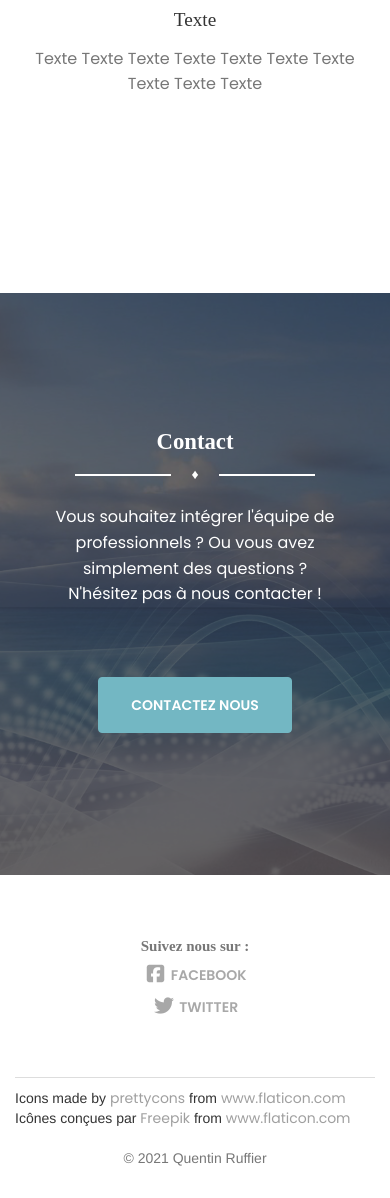
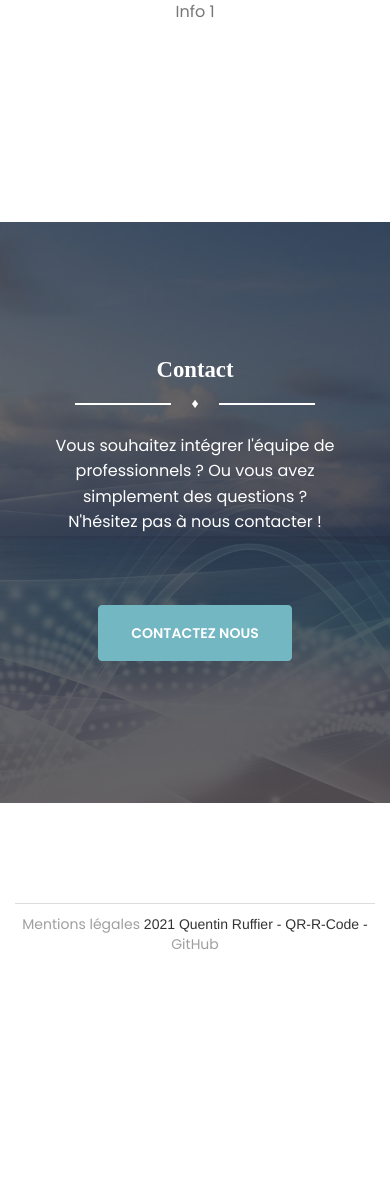
Before and after one commit to Q-R-Code/Atelier_de_soi, a Django app: page / in a window 390 px wide. Shown: the part 4903-6101 px from the top of the page. After the commit the page ends 5852 px from the top, so only its background shows below. Run offline with Django 3.2, Linux system fonts and the light colour scheme; some libraries are stand-ins or nearby versions; some web fonts are replaced.

Commit message:
MAJ Templates

```diff
--- a/atelier_de_soi/atelier_de_soi_app/urls.py
+++ b/atelier_de_soi/atelier_de_soi_app/urls.py
@@ -14,22 +14,23 @@
     2. Add a URL to urlpatterns:  path('blog/', include('blog.urls'))
 """
 from django.conf import settings
-from django.conf.urls import url, include
+from django.conf.urls import include
 from django.contrib import admin
+from django.urls import path
 
 from main import views
 
 urlpatterns = [
-    url(r'^$', views.index, name='home'),
-    url(r'^main/', include('main.urls', namespace='main')),
-    url(r'^blog/', include('blog.urls', namespace='blog')),
-    url(r'^compte/', include('account.urls', namespace='account')),
-    url(r'^admin/', admin.site.urls),
+    path(r'', views.index, name='home'),
+    path(r'accueil/', include('main.urls', namespace='main')),
+    path(r'blog/', include('blog.urls', namespace='blog')),
+    path(r'compte/', include('account.urls', namespace='account')),
+    path(r'admin/', admin.site.urls),
 ]
 
 if settings.DEBUG:
     import debug_toolbar
 
     urlpatterns = [
-                      url(r'^__debug__/', include(debug_toolbar.urls)),
+                      path(r'__debug__/', include(debug_toolbar.urls)),
                   ] + urlpatterns
--- a/atelier_de_soi/blog/models.py
+++ b/atelier_de_soi/blog/models.py
@@ -1,6 +1,7 @@
 from django.db import models
 from django.contrib.auth import get_user_model
 from django.template.defaultfilters import slugify
+from django.urls import reverse
 
 User = get_user_model()
 
@@ -27,6 +28,9 @@
 
         super().save(*args, **kwargs)
 
+    def get_absolute_url(self):
+        return reverse("blog:blog_home")
+
     @property
     def author_or_default(self):
         return self.author.username if self.author else "L'auteur inconnu"
--- a/atelier_de_soi/blog/urls.py
+++ b/atelier_de_soi/blog/urls.py
@@ -1,11 +1,13 @@
-from django.conf.urls import url
-from . import views
-from .views import BlogHome
+from django.urls import path
+
+from .views import BlogHome, BlogPostCreate, BlogPostDetail
 
 app_name = 'blog'
 
 
 urlpatterns = [
-    url('', BlogHome.as_view(), name='blog_home'),
+    path('', BlogHome.as_view(), name='blog_home'),
+    path('create/', BlogPostCreate.as_view(), name='create'),
+    path('<str:slug>/', BlogPostDetail.as_view(), name="post"),
 
 ]
--- a/atelier_de_soi/main/static/main/css/gaia.css
+++ b/atelier_de_soi/main/static/main/css/gaia.css
@@ -245,7 +245,7 @@
   color: #9bf0ff;
 }
 .separator-danger:before, .separator-danger:after {
-  border-color: #73b7c3;
+  border-color: #9bf0ff;
 }
 
 p.description {
@@ -1892,6 +1892,8 @@
   -ms-transition: all 370ms cubic-bezier(0.34, 1.61, 0.7, 1);
   transition: all 370ms cubic-bezier(0.34, 1.61, 0.7, 1);
 }
+
+}
 .card:not(.card-plain):not(.card-price):hover {
   -webkit-transform: scale(1.03);
   -moz-transform: scale(1.03);
@@ -1945,6 +1947,7 @@
 .card .description {
   font-size: 13px;
 }
+
 
 .card-member {
   display: block;
--- a/atelier_de_soi/main/templates/main/base.html
+++ b/atelier_de_soi/main/templates/main/base.html
@@ -100,52 +100,13 @@
 
 
 <footer class="footer footer-big footer-color-white" data-color="black">
-    <div class="container">
-        <div class="row">
-            <div class="col-md-2 col-sm-3">
-
-            </div>
-            <div class="col-md-2 col-sm-3">
-
-            </div>
-            <div class="col-md-3 col-md-offset-1 col-sm-3">
-                <div class="info">
-
-                </div>
+    <div class="container text-center">
+        <hr>
+        <a href="{% url 'main:legal_notice' %}">Mentions légales</a>
+        <script> document.write(new Date().getFullYear()) </script>
+        Quentin Ruffier - QR-R-Code - <a href="https://github.com/Q-R-Code">GitHub</a>
     </div>
 
-            <div class="col-md-2 col-md-offset-1 col-sm-3">
-                <div class="info">
-                    <h5 class="title">Suivez nous sur :</h5>
-                    <nav>
-                        <ul>
-                            <li>
-                                <a href="#" class="btn btn-social btn-facebook btn-simple">
-                                    <i class="fa fa-facebook-square"></i> Facebook
-                                </a>
-                            </li>
-                            <li>
-                                <a href="#" class="btn btn-social btn-twitter btn-simple">
-                                    <i class="fa fa-twitter"></i> Twitter
-                                </a>
-                            </li>
-                        </ul>
-                    </nav>
-                </div>
-            </div>
-        </div>
-        <hr>
-        <div>Icons made by <a href="" title="prettycons">prettycons</a> from <a href="https://www.flaticon.com/"
-                                                                                title="Flaticon">www.flaticon.com</a>
-        </div>
-        <div>Icônes conçues par <a href="https://www.freepik.com" title="Freepik">Freepik</a> from <a
-                href="https://www.flaticon.com/fr/" title="Flaticon">www.flaticon.com</a></div>
-        <div class="copyright">
-            ©
-            <script> document.write(new Date().getFullYear()) </script>
-            Quentin Ruffier
-        </div>
-    </div>
 </footer>
 
 </body>
--- a/atelier_de_soi/main/templates/main/home.html
+++ b/atelier_de_soi/main/templates/main/home.html
@@ -8,12 +8,17 @@
             <div class="content">
                 <div class="title-area">
                     <h1 class="title-modern">Atelier de Soi</h1>
-                    <img height="250" width="250" src="{% static 'main/assets/img/logo.png' %}">
-                    <h3>Phrase d'acroche </h3>
+                    <img height="200" width="200" src="{% static 'main/assets/img/logo.png' %}">
+                    <h3>Bienvenue sur le site de l'Atelier de Soi !</h3>
+                    <p class="description">
+                        Les professionels vous proposerons des articles, news et ateliers
+                        afin de découvrir leurs différentes spécialités.<br>
+                        N'hésitez pas à discuter dans la section commenaire disponible sous chaque article
+
+                    </p>
                     <div class="separator line-separator">♦</div>
                 </div>
             </div>
-
         </div>
     </div>
 </div>
@@ -25,13 +30,12 @@
         <div class="container">
             <div class="content">
                 <div class="row">
-                    <div class="title-area">
+                    <div class="title-area text-gray">
                         <h2>Les spécialités</h2>
                         <div class="separator separator-danger">✻</div>
                         <p class="description">Description texte texte.</p>
                     </div>
                 </div>
-
                 <div class="team">
                     <div class="row">
                         <div class="col-md-10 col-md-offset-1">
@@ -138,7 +142,6 @@
                                         </div>
                                     </div>
                                 </div>
-
                             </div>
                         </div>
                     </div>
@@ -195,9 +198,7 @@
                 <p class="description">Pierre
                 </p>
             </div>
-
         </div>
-
     </div>
 </div>
 
@@ -206,7 +207,7 @@
         <div class="image"
              style="background-image: url('{% static 'main/assets/img/bg-news.jpg' %}')">
         </div>
-        <div id="Actualité" class="section">
+        <div class="section" id="Actualité">
             <div class="container">
                 <div class="row">
                     <div class="title-area">
@@ -218,37 +219,38 @@
                     </div>
                 </div>
                 <div class="row">
-                    <div class="col-md-4">
-                        <div class="info-icon">
-                            <div class="icon text-danger">
-                                <i class="pe-7s-graph1"></i>
+                    <div class="card-white col">
+                        <div class="content">
+                            <div class="title-area">
+                                <h4>News 1</h4>
+                                <div class="separator separator-danger">✻</div>
                             </div>
-                            <h3>Texte </h3>
-                            <p class="description">Texte Texte Texte Texte Texte Texte Texte Texte </p>
+                            <p class="description">Info 1</p>
                         </div>
                     </div>
-                    <div class="col-md-4">
-                        <div class="info-icon">
-                            <div class="icon text-danger">
-                                <i class="pe-7s-users"></i>
+                    <div class="card-white col">
+                        <div class="content">
+                            <div class="title-area">
+                                <h4>News 2</h4>
+                                <div class="separator separator-danger">✻</div>
                             </div>
-                            <h3>Texte </h3>
-                            <p class="description">Texte Texte Texte Texte Texte Texte Texte Texte Texte </p>
+                            <p class="description">Info 1</p>
                         </div>
                     </div>
-                    <div class="col-md-4">
-                        <div class="info-icon">
-                            <div class="icon text-danger">
-                                <i class="pe-7s-music"></i>
+                    <div class="card-white col">
+                        <div class="content">
+                            <div class="title-area">
+                                <h4>News 3</h4>
+                                <div class="separator separator-danger">✻</div>
                             </div>
-                            <h3>Texte </h3>
-                            <p class="description">Texte Texte Texte Texte Texte Texte Texte Texte Texte Texte </p>
+                            <p class="description">Info 1</p>
                         </div>
                     </div>
                 </div>
             </div>
         </div>
     </div>
+</div>
 </div>
 <div class="section section-small section-get-started">
     <div class="parallax filter">
--- a/atelier_de_soi/main/urls.py
+++ b/atelier_de_soi/main/urls.py
@@ -1,11 +1,11 @@
-from django.conf.urls import url
-from django.urls import include
+from django.urls import path
 
 from . import views
 
 app_name = 'main'
 
 urlpatterns = [
-    url(r'^$', views.index, name='home'),
+    path(r'', views.index, name='home'),
+    path('mentions-legales', views.legal_notice, name='legal_notice'),
 
 ]
--- a/atelier_de_soi/main/views.py
+++ b/atelier_de_soi/main/views.py
@@ -2,3 +2,6 @@
 
 def index(request):
     return render(request, 'main/home.html')
+
+def legal_notice(request):
+    return render(request, 'main/legal_notice.html')
```
Also changed, not shown: atelier_de_soi/blog/templates/blog/blogpost_create.html (added, +24 -0 lines), atelier_de_soi/blog/templates/blog/blogpost_detail.html (added, +24 -0 lines), atelier_de_soi/blog/templates/blog/blogpost_list.html (+12 -3 lines), atelier_de_soi/blog/views.py (+19 -1 lines), atelier_de_soi/main/templates/main/legal_notice.html (added, +39 -0 lines), atelier_de_soi/blog/migrations/0001_initial.py (added), atelier_de_soi/main/static/main/assets/img/bg-news.jpg (added). Lines whose indentation alone changed are shown as unchanged.
